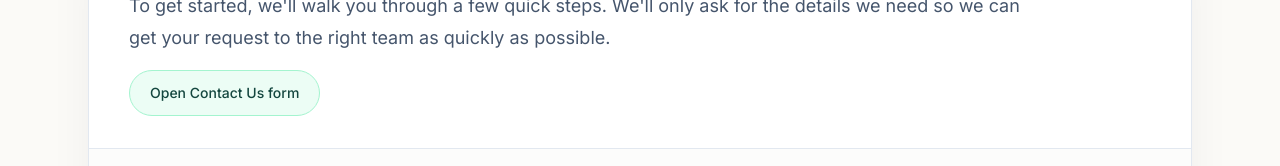
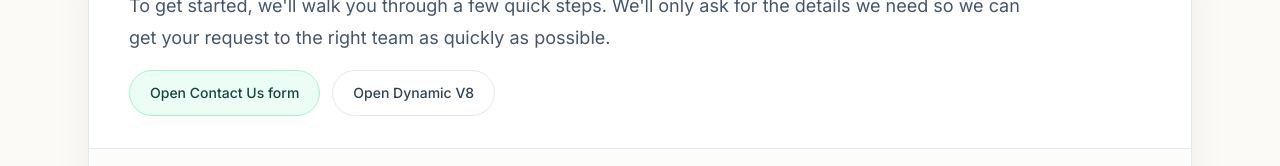
Before and after one commit to wessilfie/tptsupportdemo, a Next.js app: page / in a window 1280 px wide. Shown: the part 362-528 px from the top of the page. Built offline with nearby package versions, Linux system fonts and the light colour scheme.

Commit message:
Add homepage link for dynamic v8 chat

```diff
--- a/components/SupportExperience.tsx
+++ b/components/SupportExperience.tsx
@@ -1778,12 +1778,20 @@
                   To get started, we&apos;ll walk you through a few quick steps. We&apos;ll only ask for the details we need so we can get your request to the right team as quickly as possible.
                 </p>
               </div>
+              <div className="flex flex-wrap gap-3">
                 <Link
                   href="/dynamiccontact"
                   className="rounded-full border border-emerald-200 bg-emerald-50 px-5 py-3 text-sm font-medium text-[#14473f] transition hover:border-emerald-300 hover:bg-emerald-100"
                 >
                   Open Contact Us form
                 </Link>
+                <Link
+                  href="/dynamic-v8"
+                  className="rounded-full border border-slate-200 bg-white px-5 py-3 text-sm font-medium text-slate-700 transition hover:border-slate-300 hover:bg-slate-50"
+                >
+                  Open Dynamic V8
+                </Link>
+              </div>
             </div>
           </div>
 
```
Lines whose indentation alone changed are shown as unchanged.
